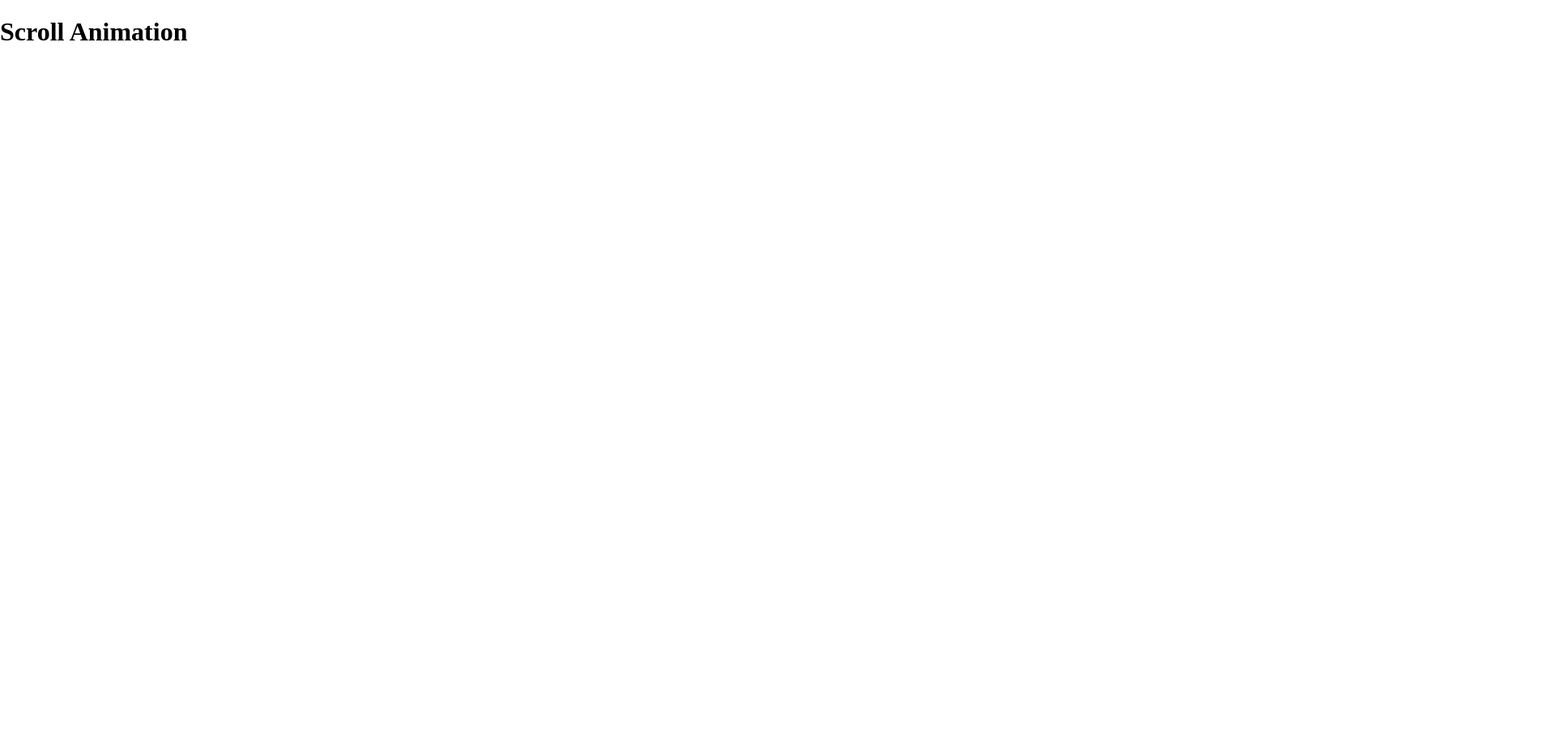
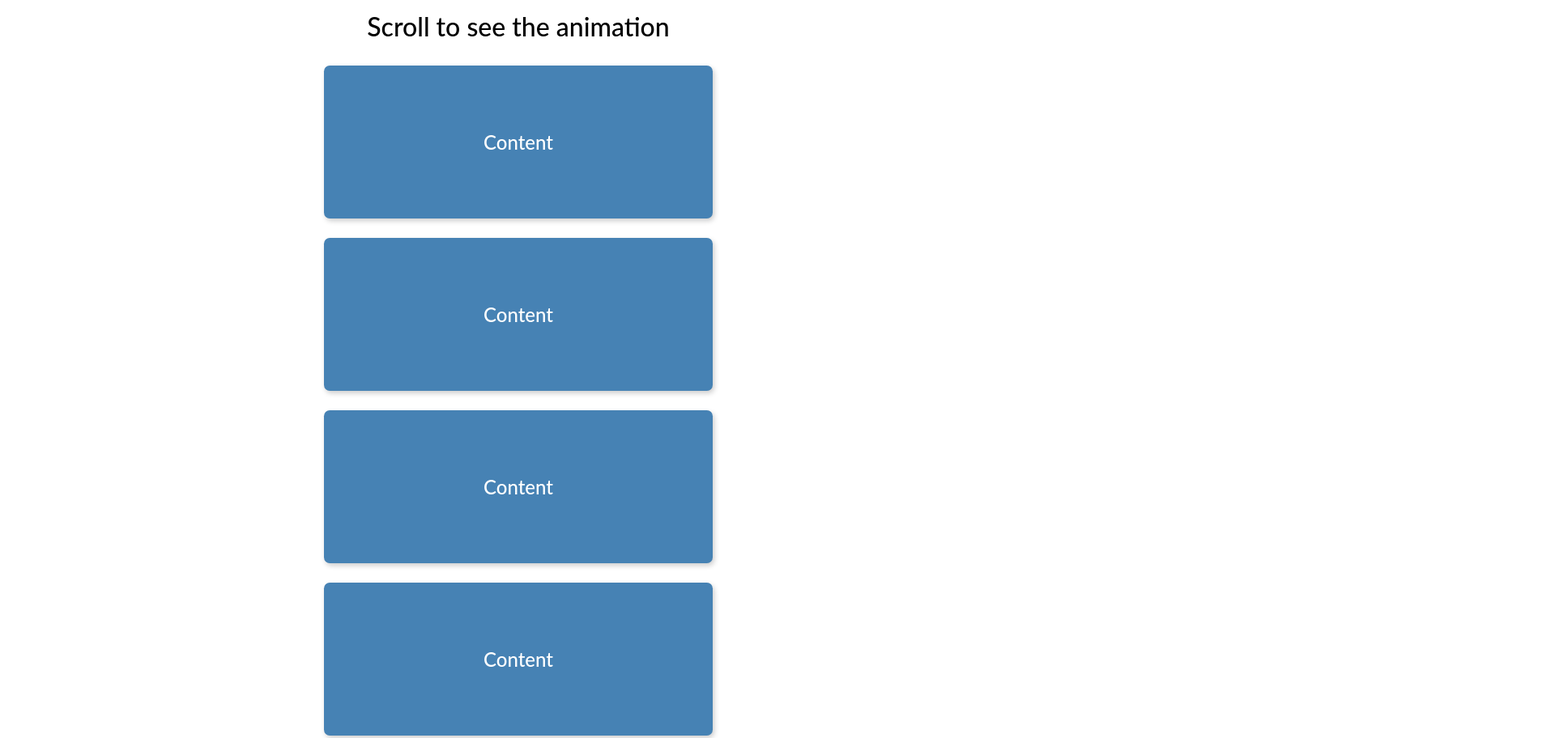
Before and after one commit to ZaidMarrie/50-projects-50-days, a plain HTML site: page 06-scroll-animation/index.html in a window 1280 px wide. Shown: the top 912 px of the page at 81% size, 1920 px wide, since content can reach past the window. Before the commit the page ends 800 px from the top, so only its background shows below. Drawn offline with Linux system fonts and the light colour scheme.

Commit message:
build mini-project (Scroll Animation)

```diff
--- a/06-scroll-animation/index.html
+++ b/06-scroll-animation/index.html
@@ -9,6 +9,81 @@
 		<script src="script.js" defer></script>
 	</head>
 	<body>
-		<h1>Scroll Animation</h1>
+		<h1>Scroll to see the animation</h1>
+		<div class="box">
+			<h2>Content</h2>
+		</div>
+		<div class="box">
+			<h2>Content</h2>
+		</div>
+		<div class="box">
+			<h2>Content</h2>
+		</div>
+		<div class="box">
+			<h2>Content</h2>
+		</div>
+		<div class="box">
+			<h2>Content</h2>
+		</div>
+		<div class="box">
+			<h2>Content</h2>
+		</div>
+		<div class="box">
+			<h2>Content</h2>
+		</div>
+		<div class="box">
+			<h2>Content</h2>
+		</div>
+		<div class="box">
+			<h2>Content</h2>
+		</div>
+		<div class="box">
+			<h2>Content</h2>
+		</div>
+		<div class="box">
+			<h2>Content</h2>
+		</div>
+		<div class="box">
+			<h2>Content</h2>
+		</div>
+		<div class="box">
+			<h2>Content</h2>
+		</div>
+		<div class="box">
+			<h2>Content</h2>
+		</div>
+		<div class="box">
+			<h2>Content</h2>
+		</div>
+		<div class="box">
+			<h2>Content</h2>
+		</div>
+		<div class="box">
+			<h2>Content</h2>
+		</div>
+		<div class="box">
+			<h2>Content</h2>
+		</div>
+		<div class="box">
+			<h2>Content</h2>
+		</div>
+		<div class="box">
+			<h2>Content</h2>
+		</div>
+		<div class="box">
+			<h2>Content</h2>
+		</div>
+		<div class="box">
+			<h2>Content</h2>
+		</div>
+		<div class="box">
+			<h2>Content</h2>
+		</div>
+		<div class="box">
+			<h2>Content</h2>
+		</div>
+		<div class="box">
+			<h2>Content</h2>
+		</div>
 	</body>
 </html>
--- a/06-scroll-animation/script.js
+++ b/06-scroll-animation/script.js
@@ -1 +1,19 @@
-console.log("Hello World!");
+const boxes = document.querySelectorAll(".box");
+
+window.addEventListener("scroll", checkBoxes);
+
+function checkBoxes() {
+	const triggerPoint = window.innerHeight;
+
+	boxes.forEach((box) => {
+		const boxTop = box.getBoundingClientRect().top;
+
+		if (boxTop < (triggerPoint / 2) * 1.7) {
+			box.classList.add("show");
+		} else {
+			box.classList.remove("show");
+		}
+	});
+}
+
+checkBoxes();
--- a/06-scroll-animation/style.css
+++ b/06-scroll-animation/style.css
@@ -1,3 +1,55 @@
+@import url("https://fonts.googleapis.com/css2?family=Ubuntu:wght@500&display=swap");
+
+/* Resets */
+html {
+	box-sizing: border-box;
+}
+
+*,
+*::before,
+*::after {
+	box-sizing: inherit;
+}
+
 body {
+	font-family: "Lato", sans-serif;
+	margin: 0 0 1.5rem;
+	overflow-x: hidden;
+}
+
+h1,
+h2 {
+	font-weight: 500;
+	text-align: center;
 	margin: 0;
 }
+
+h1 {
+	margin-block: 0.8rem 1.8rem;
+}
+
+.box {
+	color: white;
+	padding: 5rem 3rem;
+	margin-inline: auto;
+	max-width: min(100vw - 2rem, 30rem);
+	border-radius: 0.45em;
+	box-shadow: 2px 3px 6px hsl(0 0% 0% / 0.2);
+	background-color: steelblue;
+	display: grid;
+	place-items: center;
+	transform: translateX(400%);
+	transition: transform 250ms cubic-bezier(0.445, 0.05, 0.55, 0.95);
+}
+
+.box + .box {
+	margin-top: 1.5rem;
+}
+
+.box:nth-of-type(even) {
+	transform: translateX(-400%);
+}
+
+.box.show {
+	transform: translateX(0);
+}
```
